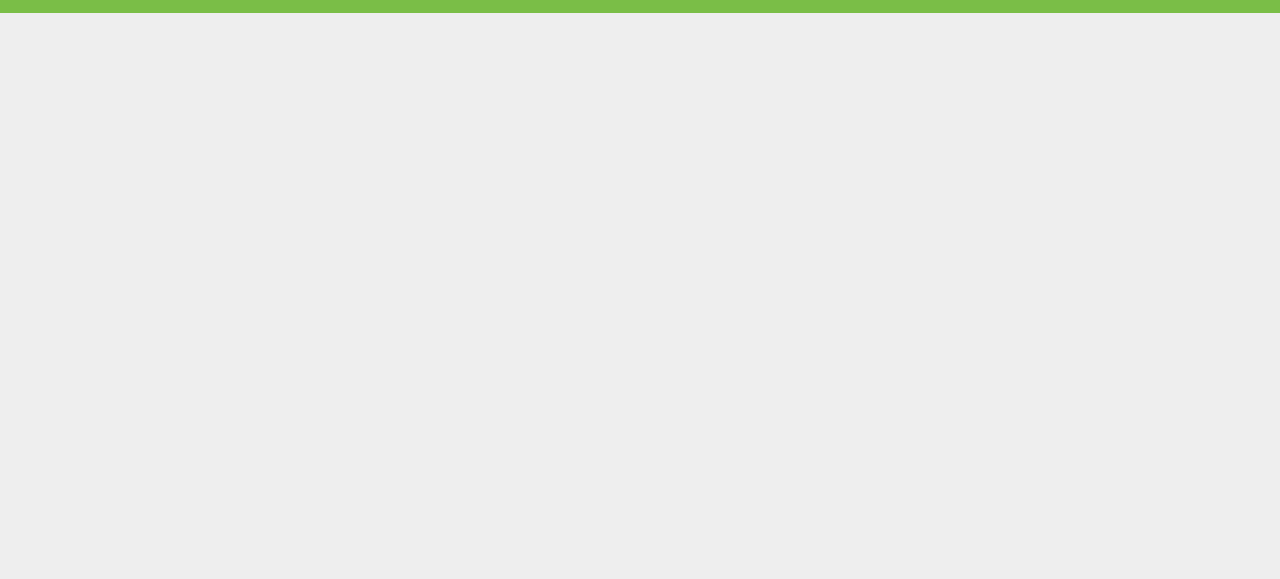
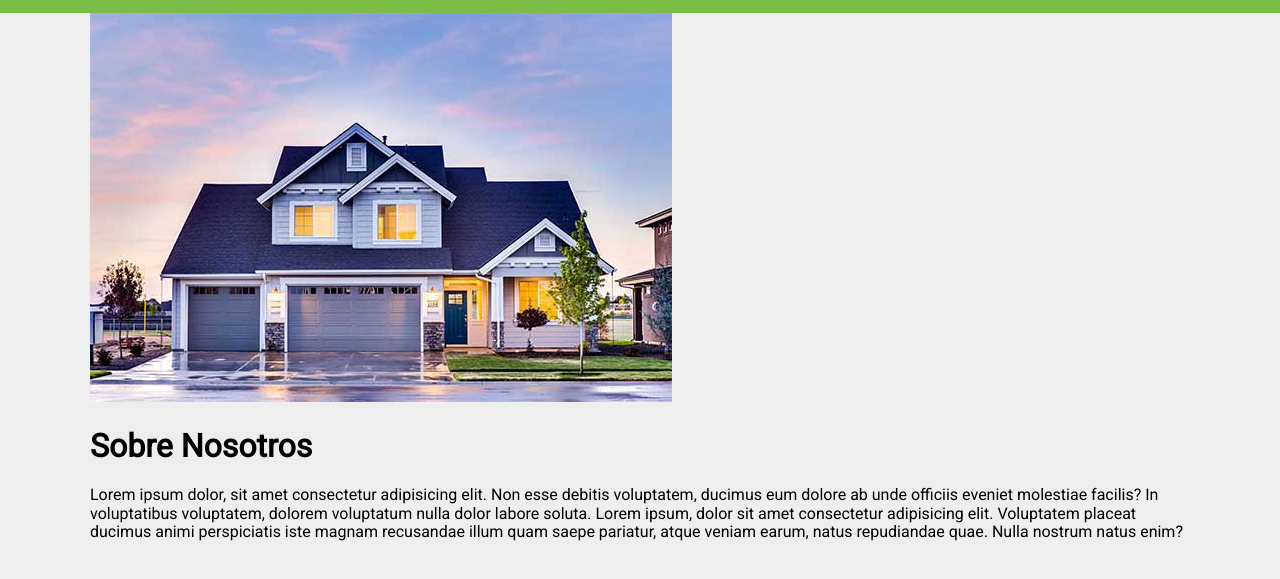
Before and after one commit to ojedam13/BienesRaices.com, a plain HTML site: page index.html in a window 1280 px wide. Shown: the part 105-684 px from the top of the page. Drawn offline with Linux system fonts and the light colour scheme.

Commit message:
sobre nosotros

```diff
--- a/index.html
+++ b/index.html
@@ -26,5 +26,14 @@
             </nav>
         </div>
     </header>
+    <section class="nosotros contenedor">
+        <div class="imagen">
+            <img src="img/nosotros.jpg" alt="imagen">
+        </div>
+        <div class="contenido-nosotros">
+            <h1>Sobre Nosotros</h1>
+            <p>Lorem ipsum dolor, sit amet consectetur adipisicing elit. Non esse debitis voluptatem, ducimus eum dolore ab unde officiis eveniet molestiae facilis? In voluptatibus voluptatem, dolorem voluptatum nulla dolor labore soluta. Lorem ipsum, dolor sit amet consectetur adipisicing elit. Voluptatem placeat ducimus animi perspiciatis iste magnam recusandae illum quam saepe pariatur, atque veniam earum, natus repudiandae quae. Nulla nostrum natus enim?</p>
+        </div>
+    </section>
 </body>
 </html>
```
